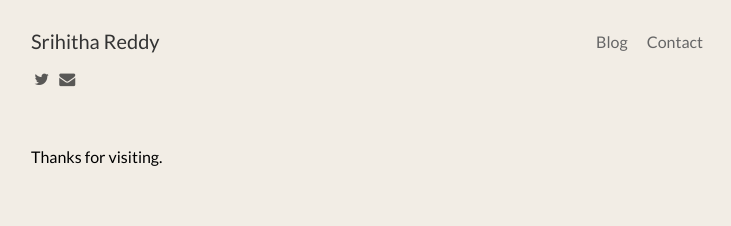
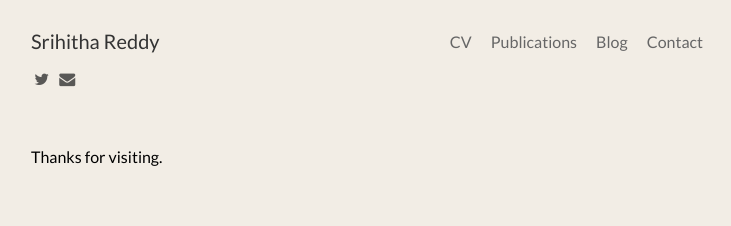
Before and after one commit to bsrihithareddy/bsrihithareddy.github.io, a Jekyll site: the page built from index.md, in a window 1280 px wide. Shown: the top 226 px of the page, without its empty margins (273-1004 px from the left). Built offline with Jekyll 4.4.1, drawn with Linux system fonts in a browser that asks for light colours; nearby versions of some CDN libraries.

Commit message:
Update navigation.html

```diff
--- a/_includes/navigation.html
+++ b/_includes/navigation.html
@@ -1,4 +1,4 @@
-<!-- <a href="{{ site.baseurl }}/resume-final.pdf">CV</a> -->
-<!-- <a href="{{ site.baseurl }}/publications/">Publications</a> -->
+<a href="{{ site.baseurl }}/resume-final.pdf">CV</a>
+<a href="{{ site.baseurl }}/publications/">Publications</a>
 <a href="{{ site.baseurl }}/blog/">Blog</a>
 <a href="{{ site.baseurl }}/contact/">Contact</a>
```
